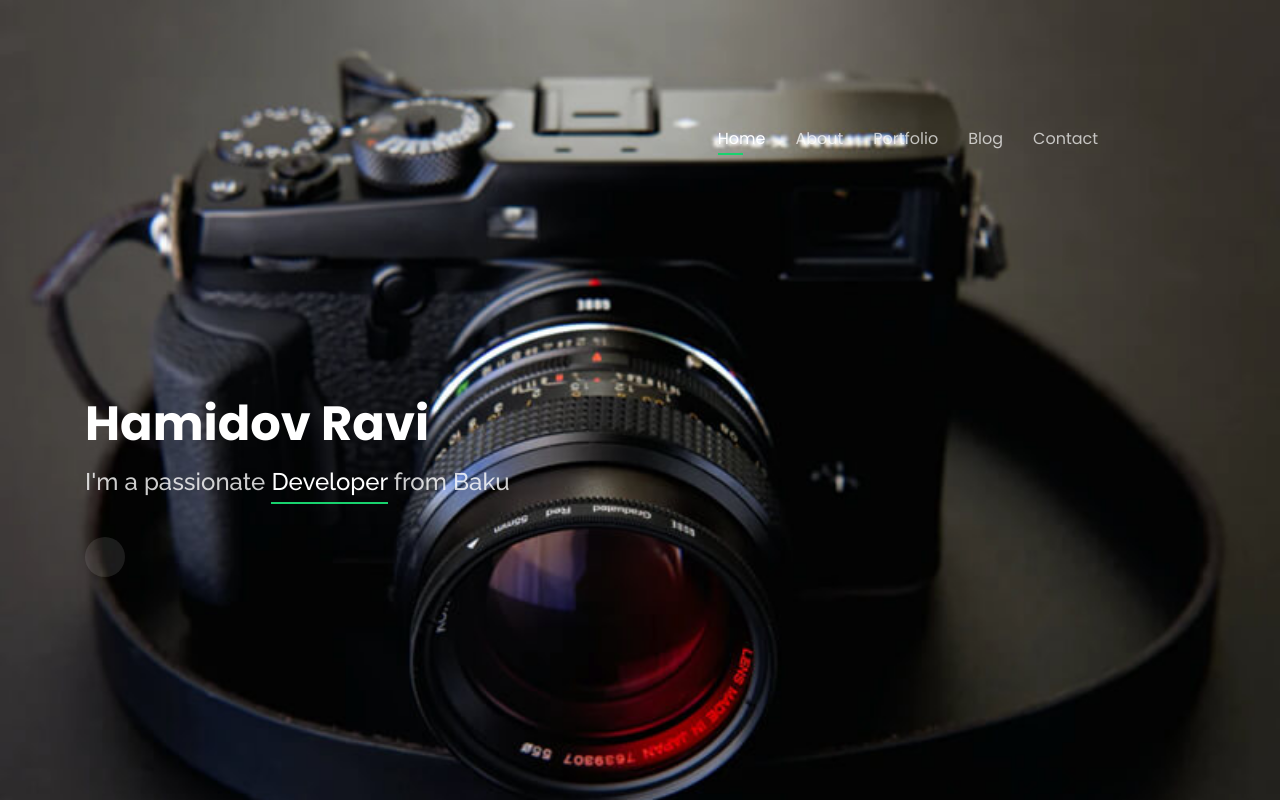
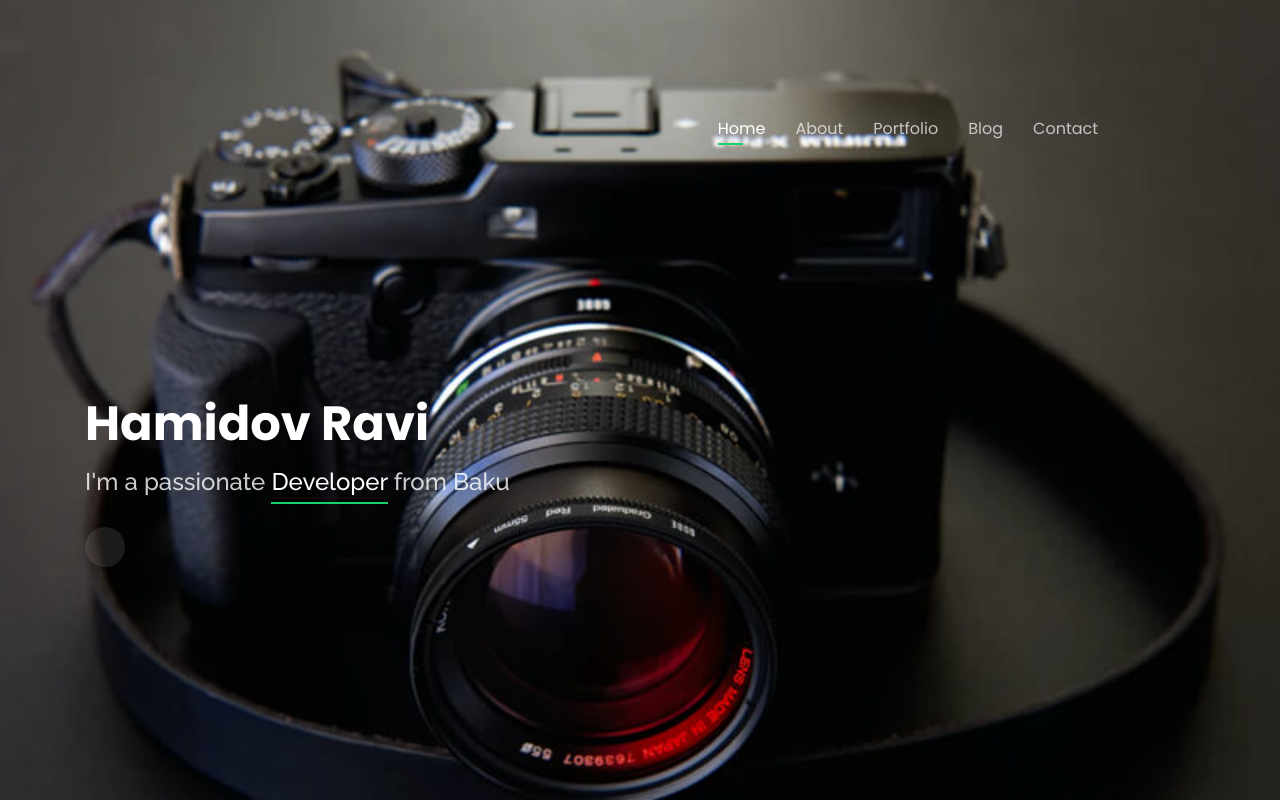
Before and after one commit to RaviHamidov/MyPortFolio, a Flask app: page / in a window 1280 px wide. Run offline with Flask 2, Linux system fonts and the light colour scheme; data comes from the database, SQL or seed files in the repository; tables that the repository leaves empty hold one stand-in row (values such as "Sample post"); data that the repository does not hold is empty; some libraries are stand-ins or nearby versions.

Commit message:
Progress

```diff
--- a/static/assets/css/style.css
+++ b/static/assets/css/style.css
@@ -90,12 +90,12 @@ h1, h2, h3, h4, h5, h6 {
 }
 
 #header .social-links {
-  margin-top: 40px;
+  margin-top: 30px;
   display: flex;
 }
 
 #header .social-links a {
-  font-size: 20px;
+  font-size: 23px;
   display: flex;
   justify-content: center;
   align-items: center;
```
